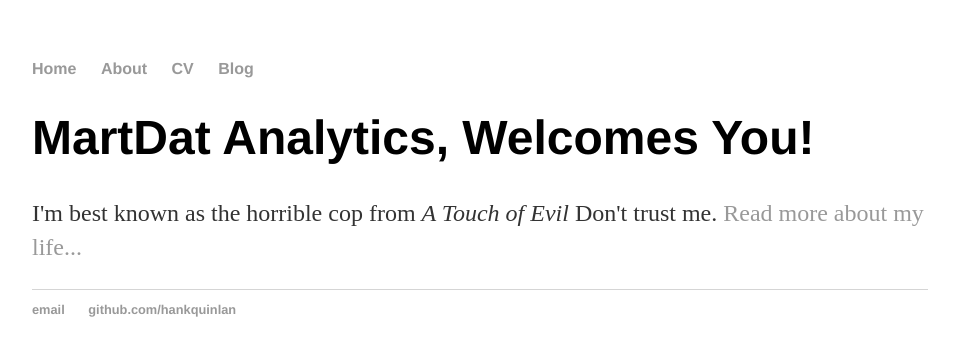
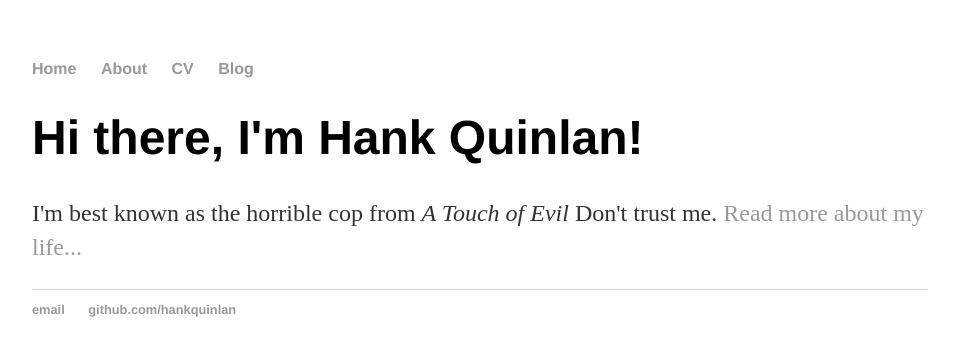
Before and after one commit to martdatanalytics/martdatanalytics.github.io, a Jekyll site: the page built from index.html, in a window 1280 px wide. Shown: the top 356 px of the page, without its empty margins (160-1115 px from the left). Built offline with Jekyll 4.4.1, drawn with Linux system fonts in a browser that asks for light colours.

Commit message:
Update index.html
setting the home page to default

```diff
--- a/index.html
+++ b/index.html
@@ -1,30 +1,8 @@
-<!DOCTYPE html>
-<html>
-	<head>
-		<title>MartDat Analytics</title>
-		<!-- link to main stylesheet -->
-		<link rel="stylesheet" type="text/css" href="/css/main.css"
-	</head>
-	<body>
-		<nav>
-    		<ul>
-        		<li><a href="/">Home</a></li>
-	        	<li><a href="/about">About</a></li>
-        		<li><a href="/cv">CV</a></li>
-        		<li><a href="/blog">Blog</a></li>
-    		</ul>
-		</nav>
-		<div class="container">
-    		<div class="blurb">
-        		<h1>MartDat Analytics, Welcomes You!</h1>
-				<p>I'm best known as the horrible cop from <em>A Touch of Evil</em> Don't trust me. <a href="/about">Read more about my life...</a></p>
-    		</div><!-- /.blurb -->
-		</div><!-- /.container -->
-		<footer>
-    		<ul>
-        		<li><a href="mailto:martdatanalytics@gmail.com">email</a></li>
-        		<li><a href="https://github.com/martdatanalytics">github.com/hankquinlan</a></li>
-			</ul>
-		</footer>
-	</body>
-</html>
+---
+layout: default
+title: Hank Quinlan, Horrible Cop
+---
+<div class="blurb">
+	<h1>Hi there, I'm Hank Quinlan!</h1>
+	<p>I'm best known as the horrible cop from <em>A Touch of Evil</em> Don't trust me. <a href="/about">Read more about my life...</a></p>
+</div><!-- /.blurb -->
```
